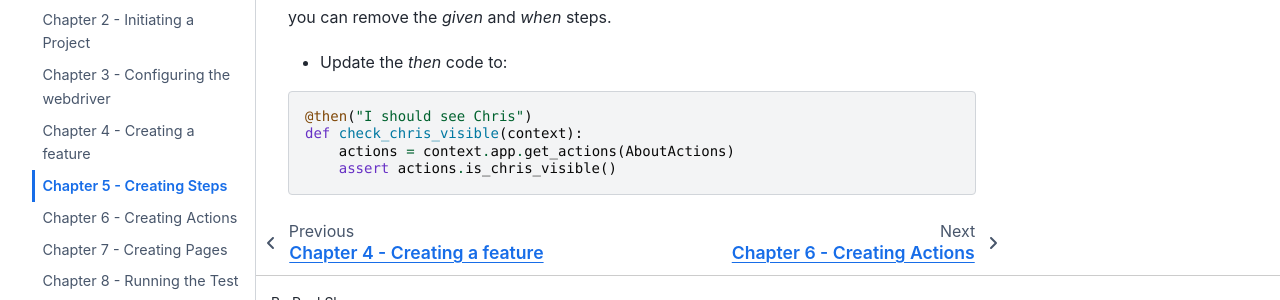
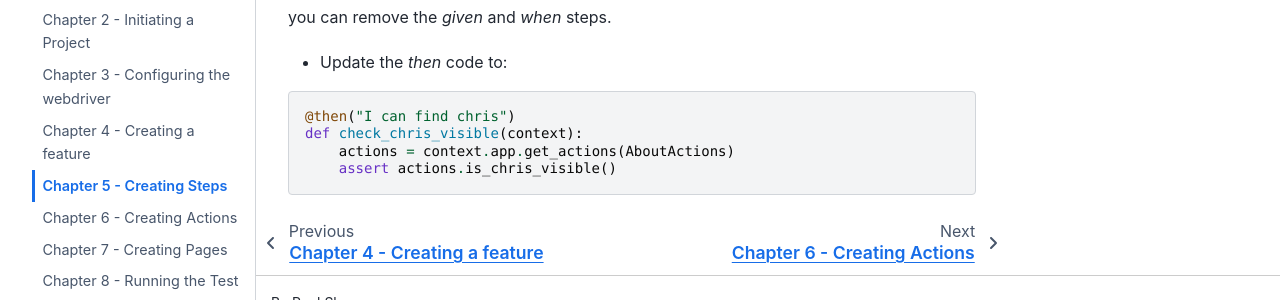
Before and after one commit to argodevops/ArgoBEAST, a Sphinx documentation site: the page built from docs/source/tutorial/5_creating_steps.rst, in a window 1280 px wide and 900 px high, scrolled down 2932 px. Shown: the part 547-847 px from the top of the window. Built offline with Sphinx 7.4.7 and the Sphinx Book theme 1.1.4, drawn with Linux system fonts in a browser that asks for light colours.

Commit message:
bug(docs): incorrect step in tutorial.

```diff
--- a/docs/source/tutorial/5_creating_steps.rst
+++ b/docs/source/tutorial/5_creating_steps.rst
@@ -140,7 +140,7 @@ As in the previous 2 steps, ignore the non-existent import. We're focussing on t
 
 .. code-block:: python
 
-   @then("I should see Chris")
+   @then("I can find chris")
    def check_chris_visible(context):
        actions = context.app.get_actions(AboutActions)
        assert actions.is_chris_visible()
```
